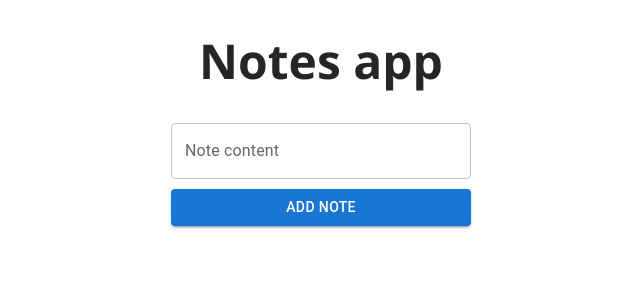
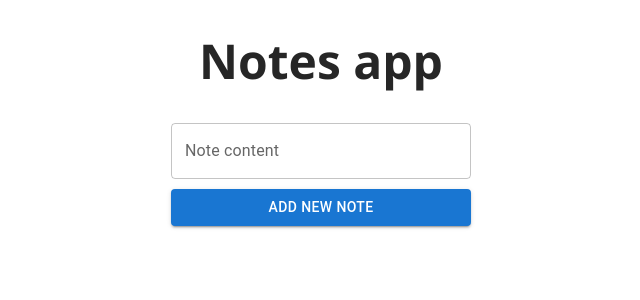
Before and after one commit to Golannnnn/notes-app, a React (Create React App) app: page / in a window 1280 px wide. Shown: the top 300 px of the page, without its empty margins (319-959 px from the left). Built offline with nearby package versions, Linux system fonts and the light colour scheme.

Commit message:
finished milestone1

```diff
--- a/src/components/Form.js
+++ b/src/components/Form.js
@@ -16,7 +16,7 @@ const Form = ({ input, handleChange, addNote }) => {
         }}
       />
       <Button onClick={addNote} variant="contained">
-        Add note
+        Add new note
       </Button>
     </form>
   );
```
